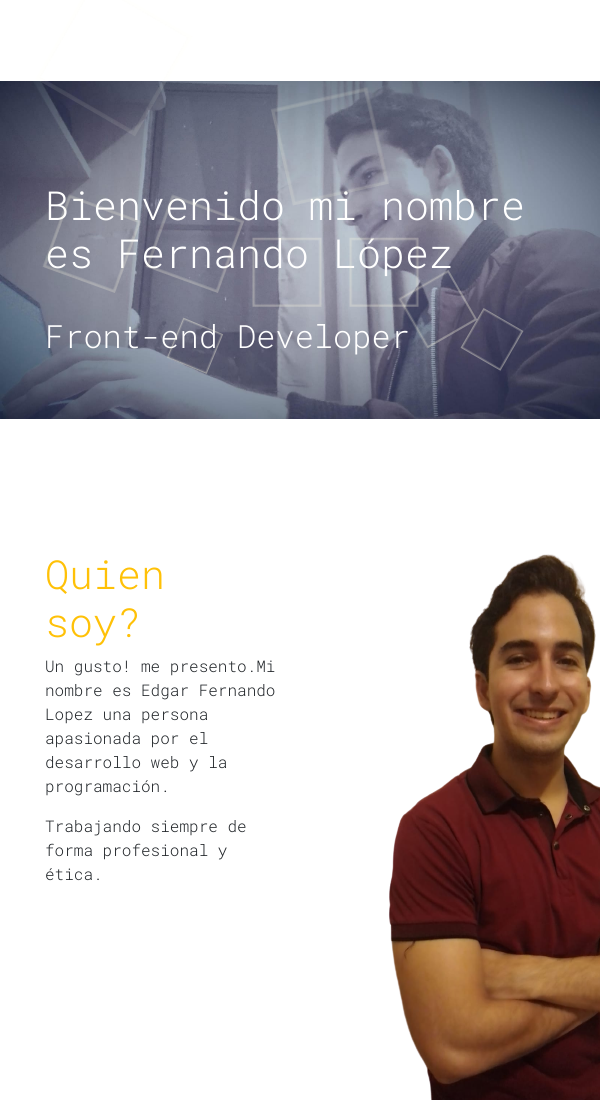
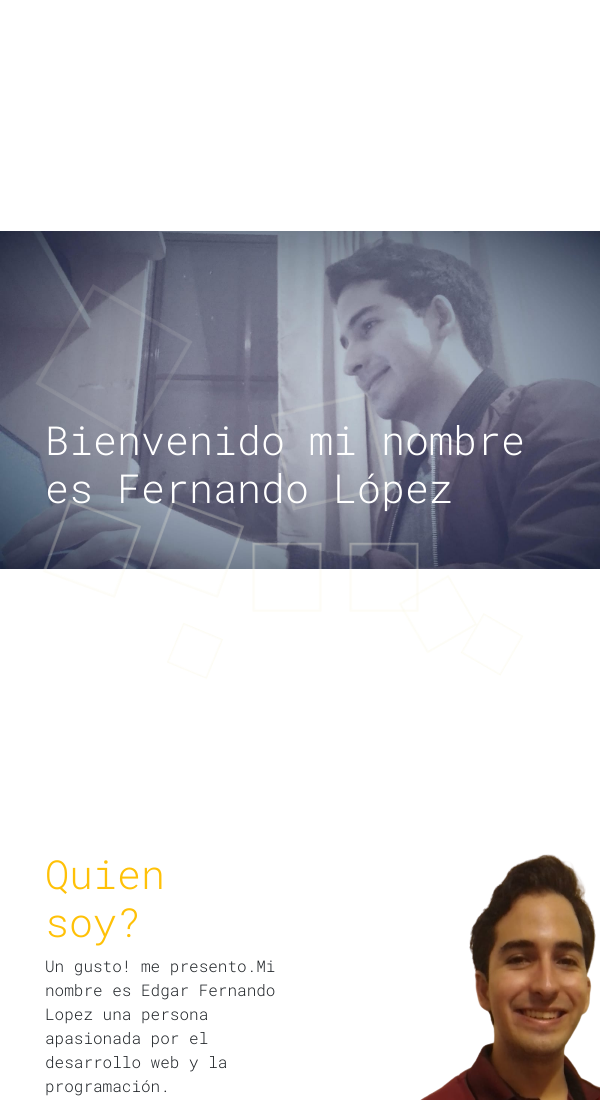
Before and after one commit to FerNIX1/FerNix.github.io, a plain HTML site: page index.html in a window 600 px wide. Shown: the top 1100 px of the page. Drawn offline with nearby package versions, Linux system fonts and the light colour scheme; a script that the page names is missing.

Commit message:
responsividad

```diff
--- a/css/index.css
+++ b/css/index.css
@@ -55,6 +55,20 @@ body{
 
     .espaciado-superior2 {
         margin-top: 40px; /* Ajusta el margen superior para pantallas pequeñas */
+    }
+}
+/* Media query para pantallas de 500x700 */
+@media (min-width: 500px) and (max-width: 700px) {
+    .wrapper {
+        height: 800px; /* Ajusta la altura para pantallas de 500x700 */
+    }
+
+    .espaciado-superior1 {
+        margin-top: 300px; /* Ajusta el margen superior para pantallas de 500x700 */
+    }
+
+    .espaciado-superior2 {
+        margin-top: 110px; /* Ajusta el margen superior para pantallas de 500x700 */
     }
 }
 .box div{
```
